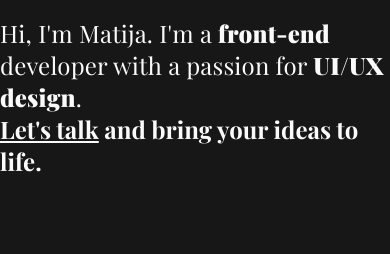
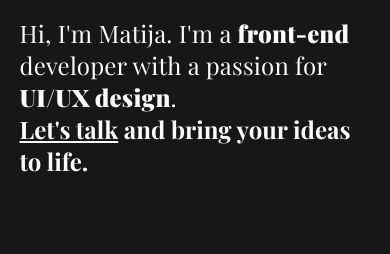
Before and after one commit to mattcroat/matt-croat-portfolio, a Gatsby site: page / in a window 390 px wide. Shown: the part 353-607 px from the top of the page. Built offline with nearby package versions, Linux system fonts and the light colour scheme; Gatsby itself is replaced by a stand-in of ours; a web font is replaced by a local one.

Commit message:
More responsive tweaks

```diff
--- a/src/components/Hero.jsx
+++ b/src/components/Hero.jsx
@@ -48,6 +48,12 @@
   display: flex;
   align-items: center;
   animation: fade-in 2s;
+
+  @media (max-width: 1000px) {
+    width: 90%;
+    flex-direction: column;
+    margin-top: 6rem;
+  }
 
   @media (max-width: 600px) {
     max-width: 450px;
```
